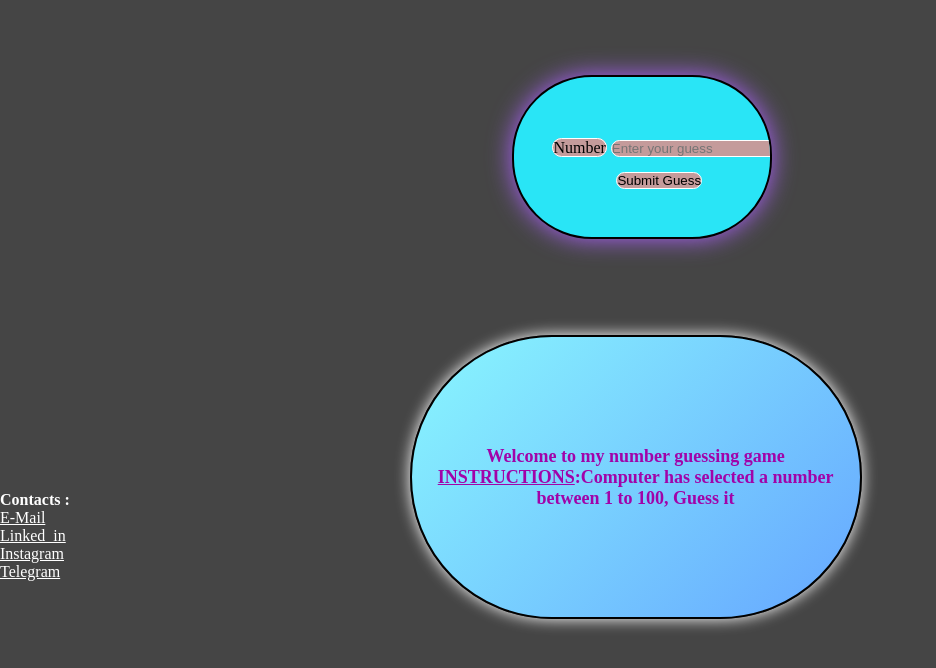
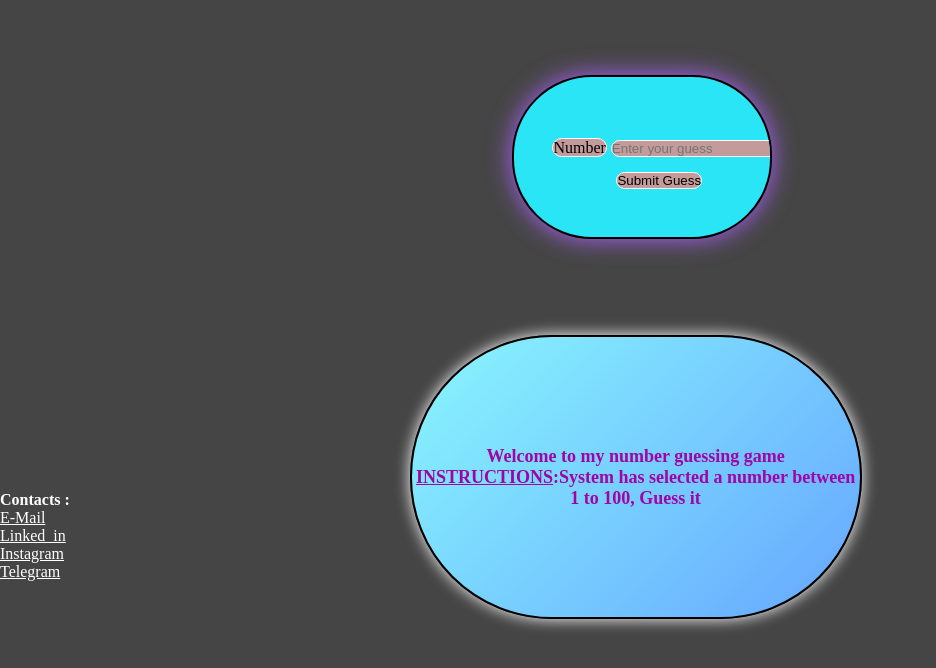
Before and after one commit to argahsuk/NUMBER-GUESSING-GAME, a plain HTML site: page index.html in a window 1280 px wide. Shown: the part 58-726 px from the top of the page, without its empty margins (0-936 px from the left). Drawn offline with Linux system fonts and the light colour scheme.

Commit message:
Update index.html

```diff
--- a/index.html
+++ b/index.html
@@ -21,7 +21,7 @@
 <!-- output -->
     <div id="op">
         <!-- output button:opb -->
-  <b id="opb"> Welcome to my number guessing game <br><u>INSTRUCTIONS</u>:Computer has selected a number between 1 to 100, Guess it</b>
+  <b id="opb"> Welcome to my number guessing game <br><u>INSTRUCTIONS</u>:System has selected a number between 1 to 100, Guess it</b>
         <div id="opbb"></div>
     </div>
     <!-- CONTACTS -->
```
